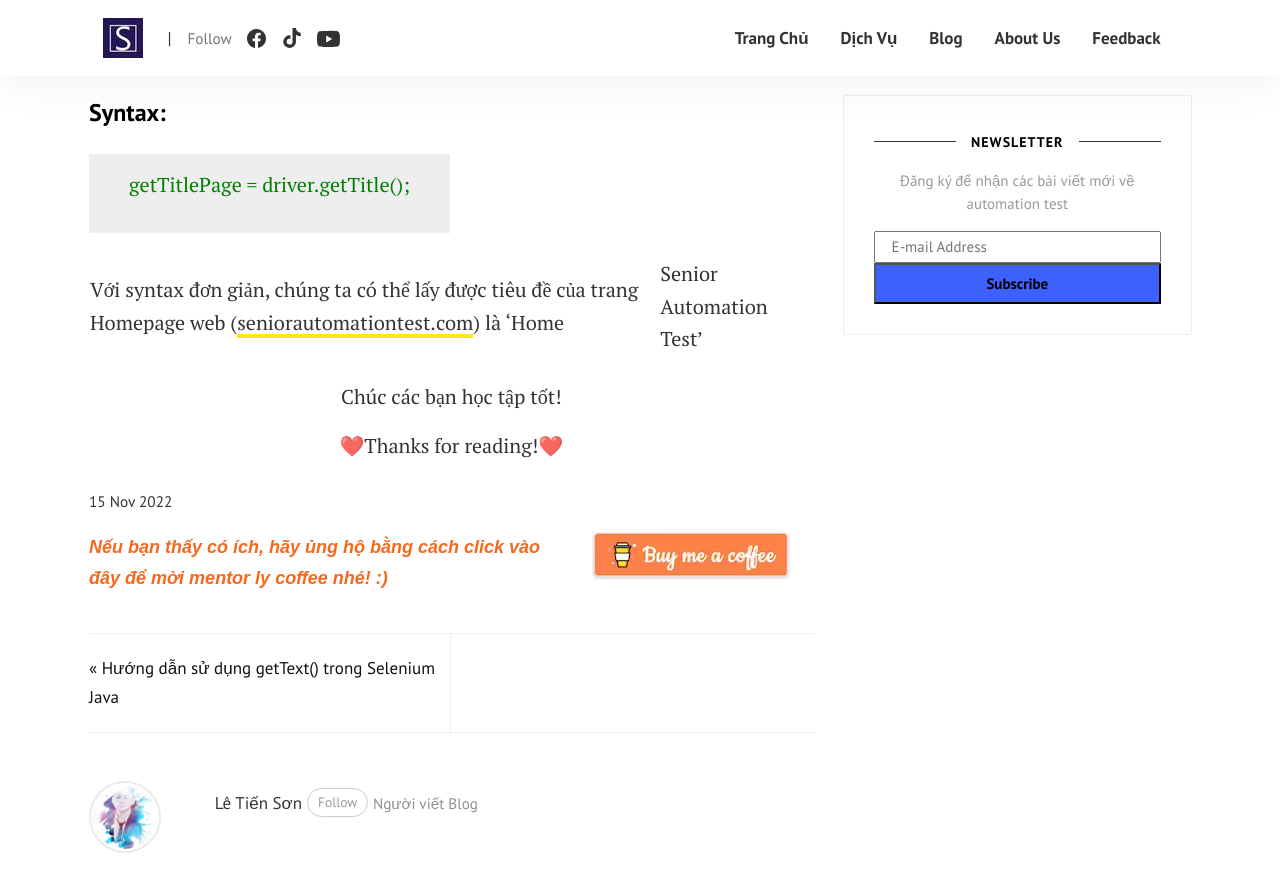
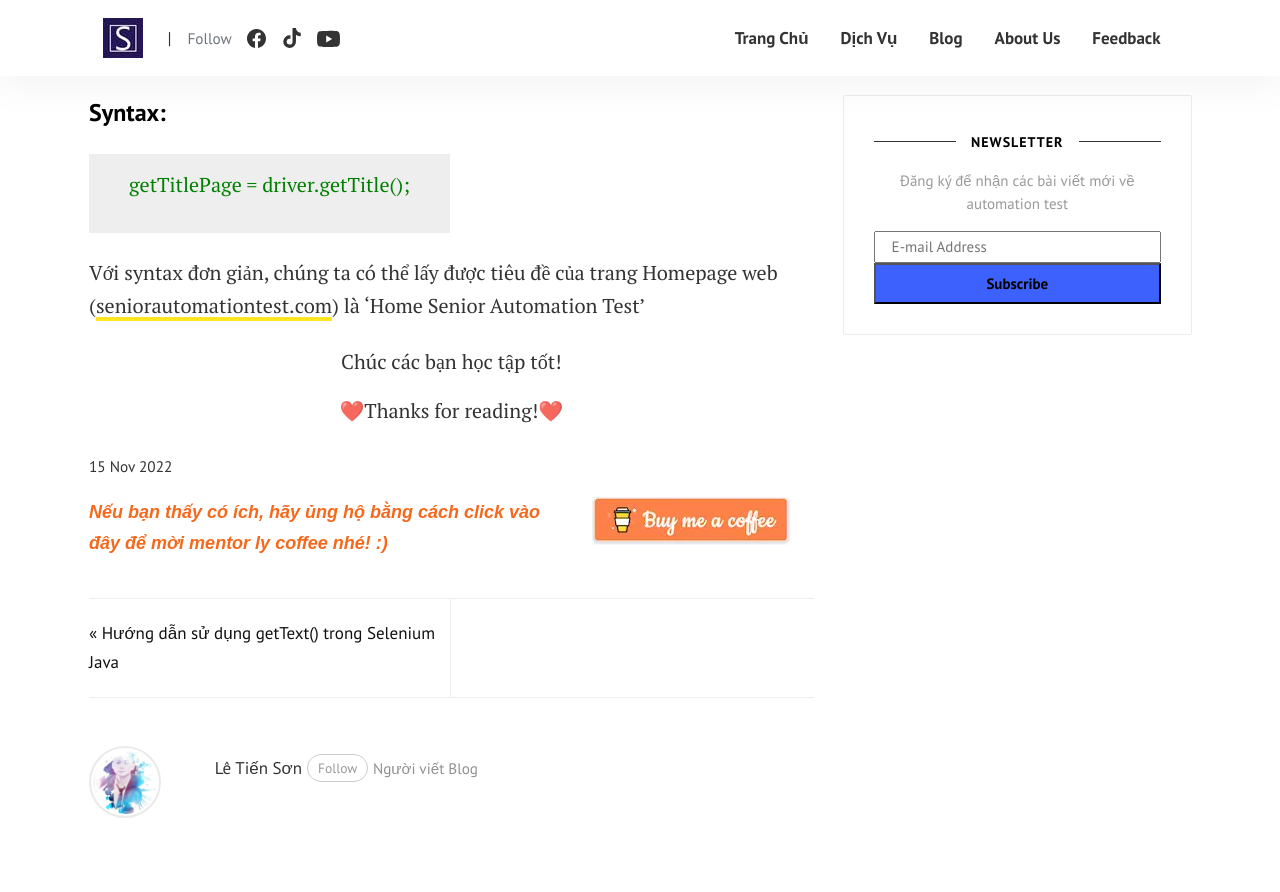
Before and after one commit to duykhanhrc/duykhanhrc.github.io, a Jekyll site: the page built from _posts/selenium-web/2022-11-15-get-title-in-selenium.md, in a window 1280 px wide and 900 px high, scrolled down 1035 px. Shown: the top 892 px of the window. Built offline with Jekyll 4.4.1, drawn with Linux system fonts in a browser that asks for light colours; comment, search, counter and statistics services are not loaded.

Commit message:
fix responsive error

```diff
--- a/_posts/selenium-web/2022-11-15-get-title-in-selenium.md
+++ b/_posts/selenium-web/2022-11-15-get-title-in-selenium.md
@@ -22,7 +22,7 @@ Với hàm getTitle(), ta nhận được title của 1 page.
   <p>getTitlePage = driver.getTitle();</p>
 </div>
 
-Với syntax đơn giản, chúng ta có thể lấy được tiêu đề của trang Homepage web (<a href="https://seniorautomationtest.com/">seniorautomationtest.com</a>) là 'Home | Senior Automation Test'
+Với syntax đơn giản, chúng ta có thể lấy được tiêu đề của trang Homepage web (<a href="https://seniorautomationtest.com/">seniorautomationtest.com</a>) là 'Home Senior Automation Test'
 
 <div>
     <p style=" text-align: center; ">Chúc các bạn học tập tốt!</p>
```
